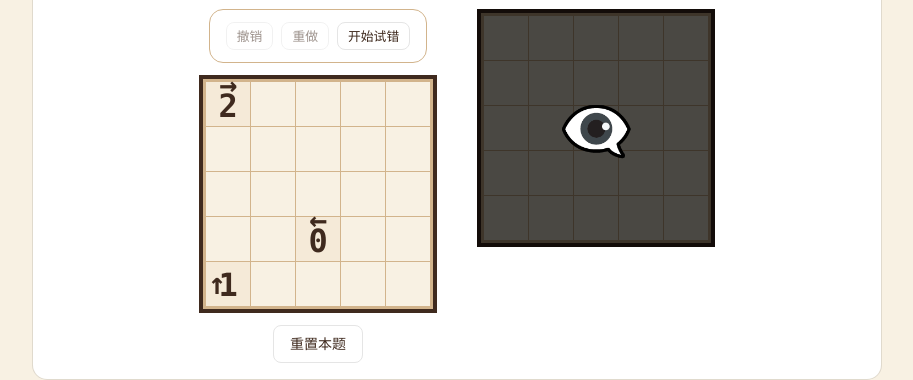
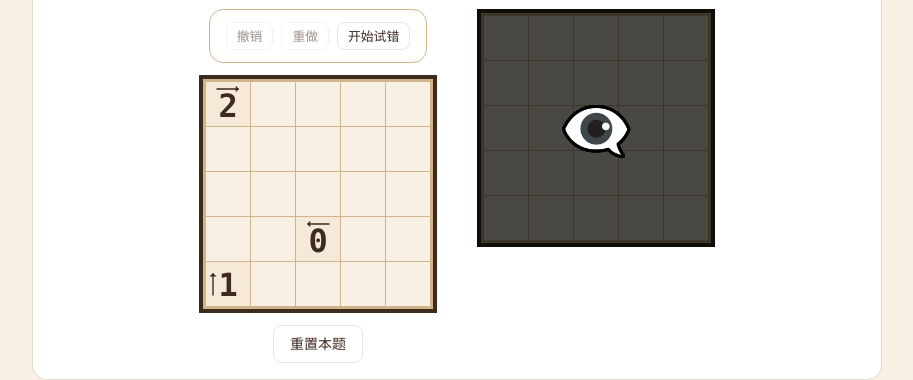
Before and after one commit to Luna5akura/penpuz, a React (Vite) app: page / in a window 1280 px wide. Shown: the part 1001-1381 px from the top of the page, without its empty margins (183-1096 px from the left). Built offline with nearby package versions, Linux system fonts and the light colour scheme.

Commit message:
fix: yajilin arrow

```diff
--- a/src/puzzles/Yajilin/Yajilin.tsx
+++ b/src/puzzles/Yajilin/Yajilin.tsx
@@ -1,5 +1,6 @@
 import { useCallback, useEffect, useMemo, useRef, useState } from 'react';
 import type { YajilinPuzzleData } from '../types';
+import type { YajilinDirection } from '../types';
 import { usePuzzleHistory } from '../../hooks/usePuzzleHistory';
 import PuzzleAssistToolbar from '../../components/PuzzleAssistToolbar';
 import {
@@ -10,7 +11,6 @@ import {
   parseYajilinEdgeKey,
   type YajilinCellState,
   validateYajilin,
-  YAJILIN_ARROWS,
 } from './utils';
 import { getTrialLevelColors } from '../trialStyles';
 
@@ -28,13 +28,6 @@ const BOARD_BORDER = 4;
 const DESKTOP_CLUE_SIZE = 58;
 const MOBILE_CLUE_REFERENCE_SIZE = 44;
 
-function getClueArrowFontSize(cellSize: number) {
-  if (cellSize >= MOBILE_CLUE_REFERENCE_SIZE) {
-    return Math.max(30, Math.floor(cellSize * 0.6));
-  }
-  return Math.max(20, Math.floor(cellSize * 0.68));
-}
-
 function getClueNumberFontSize(cellSize: number) {
   if (cellSize >= MOBILE_CLUE_REFERENCE_SIZE) {
     return Math.max(32, Math.floor(cellSize * 0.7));
@@ -42,28 +35,30 @@ function getClueNumberFontSize(cellSize: number) {
   return Math.max(22, Math.floor(cellSize * 0.74));
 }
 
-function getArrowPositionStyle(direction: string, cellSize: number) {
-  const leftInset =
-    cellSize >= MOBILE_CLUE_REFERENCE_SIZE
-      ? 2
-      : Math.max(1, Math.round((2 * cellSize) / MOBILE_CLUE_REFERENCE_SIZE));
-  const horizontalTopInset =
-    cellSize >= MOBILE_CLUE_REFERENCE_SIZE
-      ? -12
-      : -Math.max(8, Math.round((12 * cellSize) / MOBILE_CLUE_REFERENCE_SIZE));
+function getArrowFrameStyle(direction: YajilinDirection, cellSize: number) {
+  const sideInset = cellSize >= MOBILE_CLUE_REFERENCE_SIZE ? 1 : 0;
+  const horizontalTopInset = cellSize >= MOBILE_CLUE_REFERENCE_SIZE ? 1 : 0;
+  const verticalWidth = Math.max(12, Math.round(cellSize * 0.26));
+  const verticalHeight = Math.max(26, cellSize - 2);
+  const horizontalWidth = Math.max(26, cellSize - 2);
+  const horizontalHeight = Math.max(12, Math.round(cellSize * 0.26));
 
   if (direction === 'up') {
     return {
-      left: `${leftInset}px`,
+      left: `${sideInset}px`,
       top: '50%',
       transform: 'translateY(-50%)',
+      width: `${verticalWidth}px`,
+      height: `${verticalHeight}px`,
     };
   }
   if (direction === 'down') {
     return {
-      left: `${leftInset}px`,
+      left: `${sideInset}px`,
       top: '50%',
       transform: 'translateY(-50%)',
+      width: `${verticalWidth}px`,
+      height: `${verticalHeight}px`,
     };
   }
   if (direction === 'left') {
@@ -71,13 +66,61 @@ function getArrowPositionStyle(direction: string, cellSize: number) {
       left: '50%',
       top: `${horizontalTopInset}px`,
       transform: 'translateX(-50%)',
+      width: `${horizontalWidth}px`,
+      height: `${horizontalHeight}px`,
     };
   }
   return {
     left: '50%',
     top: `${horizontalTopInset}px`,
     transform: 'translateX(-50%)',
+    width: `${horizontalWidth}px`,
+    height: `${horizontalHeight}px`,
   };
+}
+
+function ClueArrow({ direction, cellSize }: { direction: YajilinDirection; cellSize: number }) {
+  const isVertical = direction === 'up' || direction === 'down';
+  const strokeWidth = cellSize >= MOBILE_CLUE_REFERENCE_SIZE ? 2.8 : 2.4;
+  const headSize = isVertical ? 7 : 6.5;
+
+  const viewBox = isVertical ? '0 0 24 48' : '0 0 48 24';
+  const line = isVertical
+    ? direction === 'up'
+      ? { x1: 12, y1: 46, x2: 12, y2: 4 }
+      : { x1: 12, y1: 2, x2: 12, y2: 44 }
+    : direction === 'left'
+      ? { x1: 46, y1: 12, x2: 4, y2: 12 }
+      : { x1: 2, y1: 12, x2: 44, y2: 12 };
+
+  const arrowHead = isVertical
+    ? direction === 'up'
+      ? `12,2 ${12 - headSize},${2 + headSize} ${12 + headSize},${2 + headSize}`
+      : `12,46 ${12 - headSize},${46 - headSize} ${12 + headSize},${46 - headSize}`
+    : direction === 'left'
+      ? `2,12 ${2 + headSize},${12 - headSize} ${2 + headSize},${12 + headSize}`
+      : `46,12 ${46 - headSize},${12 - headSize} ${46 - headSize},${12 + headSize}`;
+
+  return (
+    <svg
+      className="absolute overflow-visible"
+      viewBox={viewBox}
+      aria-hidden="true"
+      focusable="false"
+      style={getArrowFrameStyle(direction, cellSize)}
+    >
+      <line
+        x1={line.x1}
+        y1={line.y1}
+        x2={line.x2}
+        y2={line.y2}
+        stroke="currentColor"
+        strokeWidth={strokeWidth}
+        strokeLinecap="round"
+      />
+      <polygon points={arrowHead} fill="currentColor" />
+    </svg>
+  );
 }
 
 type PendingTap =
@@ -186,7 +229,6 @@ export default function YajilinBoard({ puzzle, startTime, resetToken, onComplete
     return Math.max(mobile ? 28 : 42, Math.min(mobile ? 48 : DESKTOP_CLUE_SIZE, nextSize));
   }, [fixedCellSize, viewportWidth, width]);
 
-  const clueArrowFontSize = useMemo(() => getClueArrowFontSize(cellSize), [cellSize]);
   const clueNumberFontSize = useMemo(() => getClueNumberFontSize(cellSize), [cellSize]);
   const verticalClueNumberTop = useMemo(() => {
     if (cellSize >= MOBILE_CLUE_REFERENCE_SIZE) return Math.floor(cellSize * 0.53);
@@ -705,16 +747,7 @@ export default function YajilinBoard({ puzzle, startTime, resetToken, onComplete
                 >
                   {clue ? (
                     <div className="relative w-full h-full">
-                      <span
-                        className="absolute leading-none"
-                        style={{
-                          ...getArrowPositionStyle(clue.direction, cellSize),
-                          fontSize: `${clueArrowFontSize}px`,
-                          lineHeight: 1,
-                        }}
-                      >
-                        {YAJILIN_ARROWS[clue.direction]}
-                      </span>
+                      <ClueArrow direction={clue.direction} cellSize={cellSize} />
                       <span
                         className="absolute leading-none font-bold"
                         style={{
```
